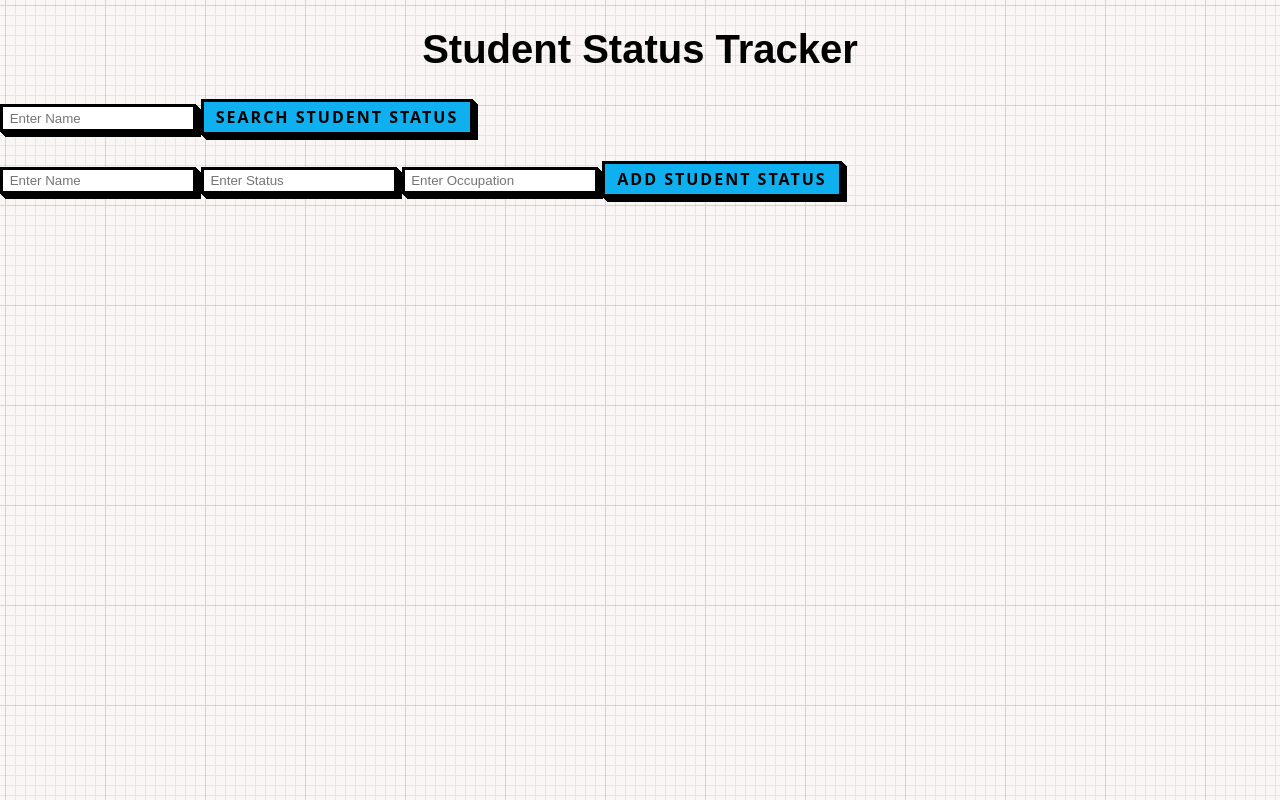
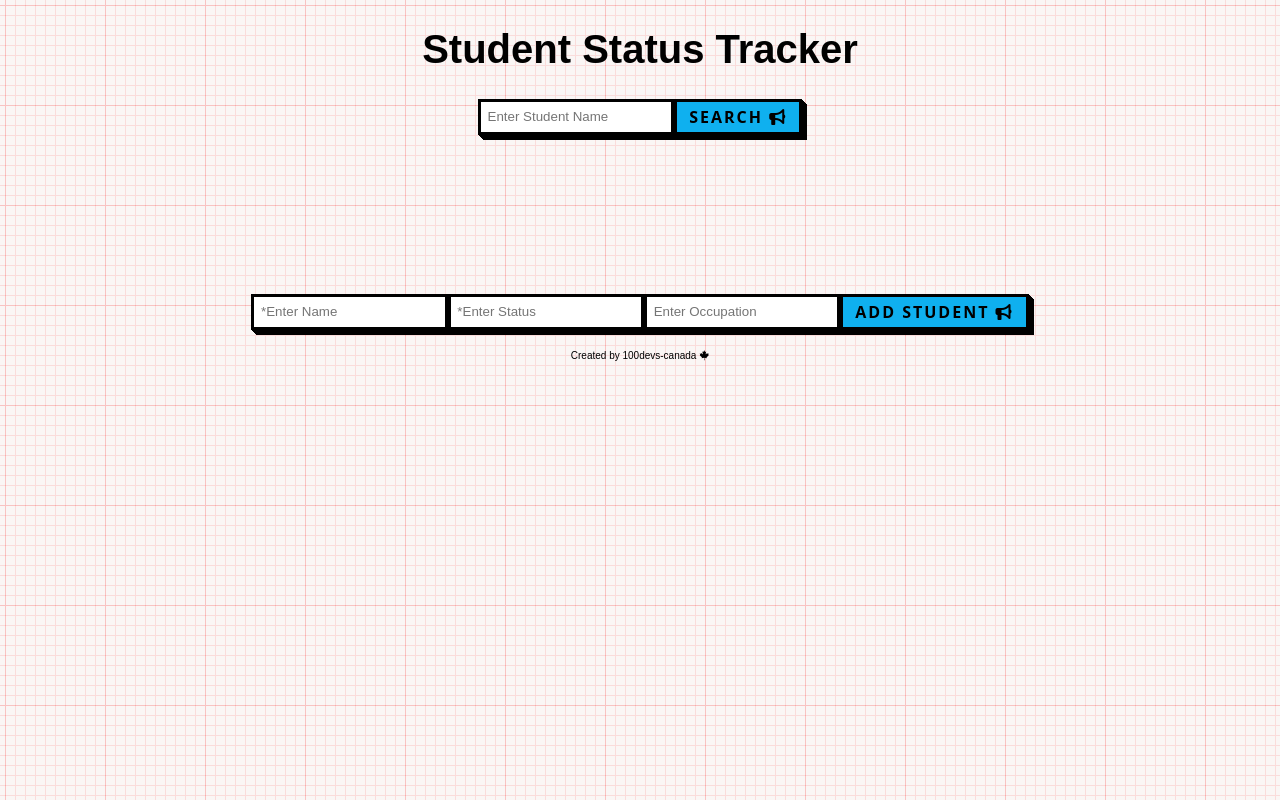
Before and after one commit to jarrodmjack/status-tracker, a website: page index.html in a window 1280 px wide. Drawn offline with Linux system fonts and the light colour scheme.

Commit message:
Added to homepage
Added styling to homepage.

```diff
--- a/index.html
+++ b/index.html
@@ -4,23 +4,32 @@
     <meta charset="utf-8">
     <title>Student Status Tracker</title>
     <link rel="stylesheet" href="/css/style.css">
+    <script src="https://kit.fontawesome.com/1dc221c3e6.js" crossorigin="anonymous"></script>
   </head>
   <body>
     <h1>Student Status Tracker</h1>
-    <input id="userName" type="text" name="" placeholder="Enter Name">
-    <button id="clickMe" type="button" name="button">Search Student Status</button>
-    <h2 id="personName"></h2>
-    <h2 id="personStatus"></h2>
-    <h2 id="personOccupation"></h2>
 
+    <section class="student-search">
+      <input id="userName" type="text" name="" placeholder="Enter Student Name">
+      <button id="clickMe" type="button" name="button">Search <i class="fa-solid fa-bullhorn"></i></button>
+    </section>
 
+    <section class="student-results">
+      <h2 id="personName"></h2>
+      <h2 id="personOccupation"></h2>
+      <h2 id="personStatus"></h2>
+    </section>
 
-    <input id="addUserName" type="text" name="" placeholder="Enter Name">
-    <input id="addUserStatus" type="text" name="" placeholder="Enter Status">
-    <input id="addUserOccupation" type="text" name="" placeholder="Enter Occupation">
-    <button id="addUserBtn" type="button" name="button">Add Student Status</button>
+    <section class="student-add">
+      <input id="addUserName" type="text" name="" placeholder="*Enter Name">
+      <input id="addUserStatus" type="text" name="" placeholder="*Enter Status">
+      <input id="addUserOccupation" type="text" name="" placeholder="Enter Occupation">
+      <button id="addUserBtn" type="button" name="button">Add Student <i class="fa-solid fa-bullhorn"></i></button>
+    </section>
 
-
+    <footer>
+      <span>Created by 100devs-canada <i class="fa-brands fa-canadian-maple-leaf"></i></span>
+    </footer>
     <script type="text/javascript" src="/js/main.js"></script>
   </body>
 </html>
```
